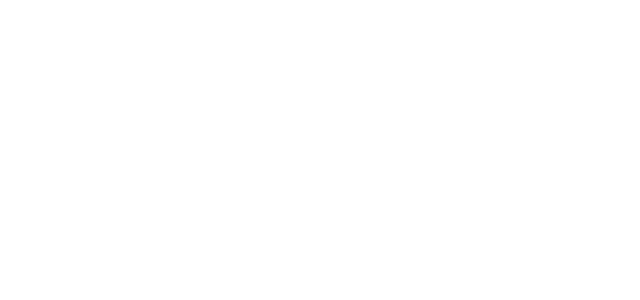
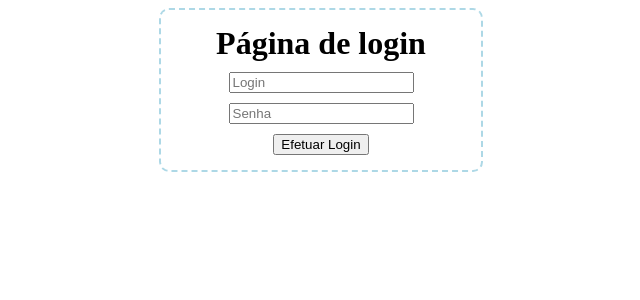
Before and after one commit to 1ChristianAlex/ladies-first, a React (Create React App) app in the folder frontend/: page /login in a window 1280 px wide. Shown: the top 300 px of the page, without its empty margins (319-959 px from the left). Built offline with nearby package versions, Linux system fonts and the light colour scheme.

Commit message:
[front] Rotas e esqueleto da página de login

```diff
--- /dev/null
+++ b/frontend/src/pages/Login/index.js
@@ -0,0 +1,16 @@
+import React from "react";
+
+import { Form } from "./styles";
+
+const Login = () => {
+  return (
+    <Form>
+      <h1>Página de login</h1>
+      <input type="text" placeholder="Login" />
+      <input type="password" placeholder="Senha" />
+      <button>Efetuar Login</button>
+    </Form>
+  );
+};
+
+export default Login;
--- /dev/null
+++ b/frontend/src/pages/Login/styles.js
@@ -0,0 +1,16 @@
+import styled from "styled-components";
+
+export const Form = styled.div`
+  display: flex;
+  flex-direction: column;
+  align-items: center;
+  max-width: 300px;
+  border: 2px dashed lightblue;
+  border-radius: 10px;
+  padding: 10px;
+  margin: 0 auto;
+
+  > * {
+    margin: 5px 0px;
+  }
+`;
--- a/frontend/src/routes/index.js
+++ b/frontend/src/routes/index.js
@@ -2,11 +2,13 @@ import React from "react";
 import { BrowserRouter as Router, Route, Switch } from "react-router-dom";
 
 import Home from "../pages/Home";
+import Login from "../pages/Login";
 
 const Routes = () => (
   <Router>
     <Switch>
       <Route path="/" exact component={Home} />
+      <Route path="/login" component={Login} />
     </Switch>
   </Router>
 );
```
